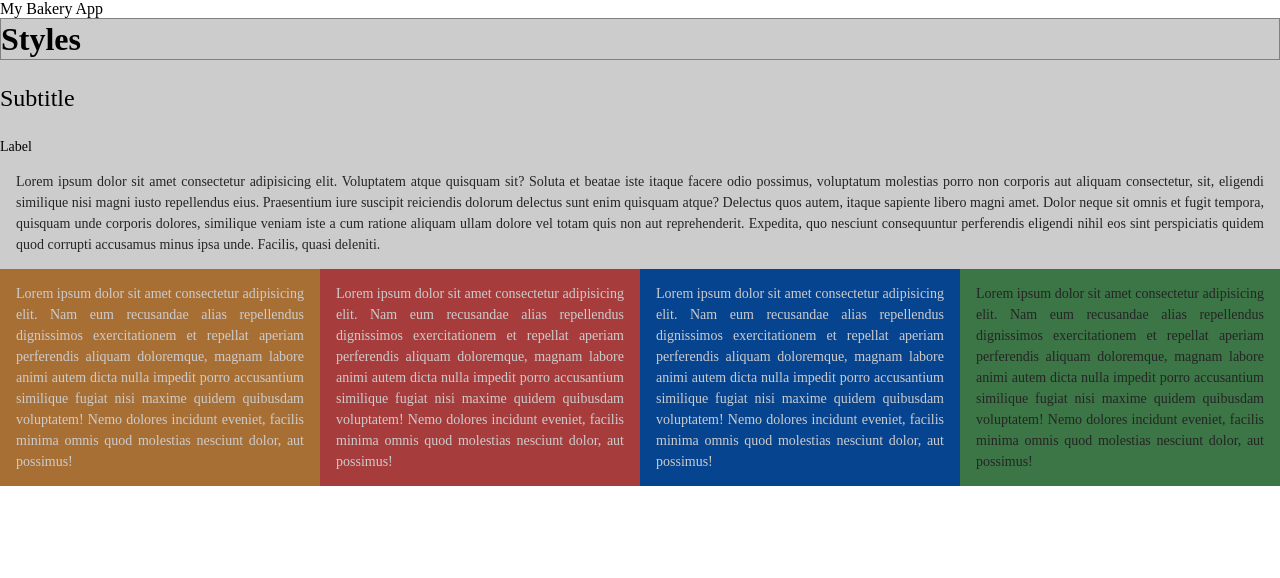
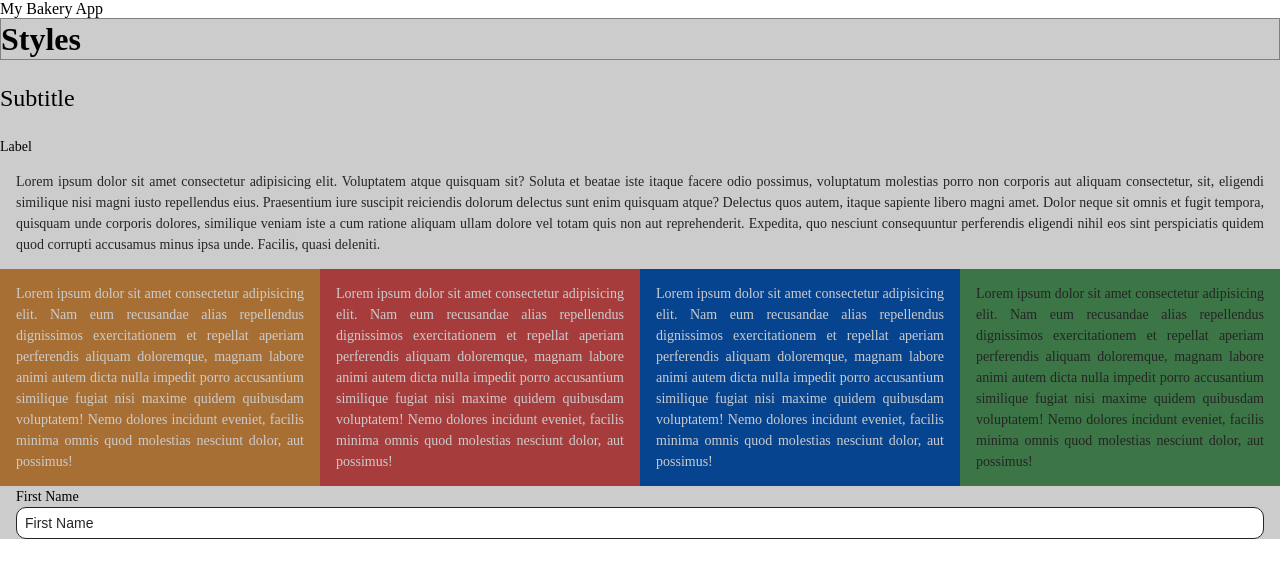
Before and after one commit to danielstich/my-bakery-erp, a React (Create React App) app in the folder client/: page /Styles in a window 1280 px wide. Shown: the top 578 px of the page. Built offline with nearby package versions, Linux system fonts and the light colour scheme; a web font is replaced by a local one.

Commit message:
added input field component

```diff
--- /dev/null
+++ b/client/src/Components/Input/InputField.jsx
@@ -0,0 +1,19 @@
+import React from 'react';
+import './InputField.scss'
+
+export default function InputField({ name, label, type, extraClasses, value, placeholder, onChangeHandler }) {
+    return (
+        <div className='Input'>
+            <label className='Input__Label' htmlFor={name}>{label}</label>
+            <input
+                className={'Input__Field' + extraClasses}
+                type={type}
+                name={name}
+                id={name}
+                value={value}
+                placeholder={placeholder}
+                onChange={onChangeHandler}
+            />
+        </div>
+    );
+}
--- /dev/null
+++ b/client/src/Components/Input/InputField.scss
@@ -0,0 +1,30 @@
+@use '../../Styles/mixins' as *;
+@use '../../Styles/variables' as *;
+
+.Input {
+    display: flex;
+    flex-direction: column;
+    @include padding;
+
+    &__Label {
+        @include labels;
+    }
+
+    &__Field {
+        @include body;
+        @include padding-input;
+        border: 1px solid $text-color-1;
+        border-radius: 10px;
+        height: 2rem;
+        background-color: white;
+
+        &::placeholder {
+            @include placeholder;
+            color: $text-color-1;
+        }
+        &:focus {
+            outline: none;
+            border: 2px solid $background-color-3;
+        }
+    }
+}
--- a/client/src/Pages/Styles/Styles.jsx
+++ b/client/src/Pages/Styles/Styles.jsx
@@ -1,6 +1,18 @@
+import { Component } from 'react'
+import InputField from '../../Components/Input/InputField'
 import './Styles.scss'
 
-export default function Styles() {
+export default class Styles extends Component {
+  state= {
+    value: ''
+  }
+
+  onChangeHandler = (event) => {
+    this.setState({
+      value: event.target.value
+    })
+  }
+  render() {
     return (
       <div className='Styles'>
           <h1 className='Styles__Title'>Styles</h1>
@@ -23,6 +35,16 @@ export default function Styles() {
           <div className="Styles__Box Styles__Box--4">
           <p className="Styles__Text">Lorem ipsum dolor sit amet consectetur adipisicing elit. Nam eum recusandae alias repellendus dignissimos exercitationem et repellat aperiam perferendis aliquam doloremque, magnam labore animi autem dicta nulla impedit porro accusantium similique fugiat nisi maxime quidem quibusdam voluptatem! Nemo dolores incidunt eveniet, facilis minima omnis quod molestias nesciunt dolor, aut possimus!</p>
           </div>
+          <InputField
+            name='firstName'
+            label='First Name'
+            type='text'
+            extraClasses=''
+            value={this.state.value}
+            placeholder='First Name'
+            onChangeHandler={this.onChangeHandler}
+          />
       </div>
     )
   }
+}
--- a/client/src/Styles/_mixins.scss
+++ b/client/src/Styles/_mixins.scss
@@ -49,3 +49,7 @@
 @mixin padding {
     padding: 0 1rem;
 }
+
+@mixin padding-input {
+    padding: 0 0.5rem;
+}
```
Lines whose indentation alone changed are shown as unchanged.
